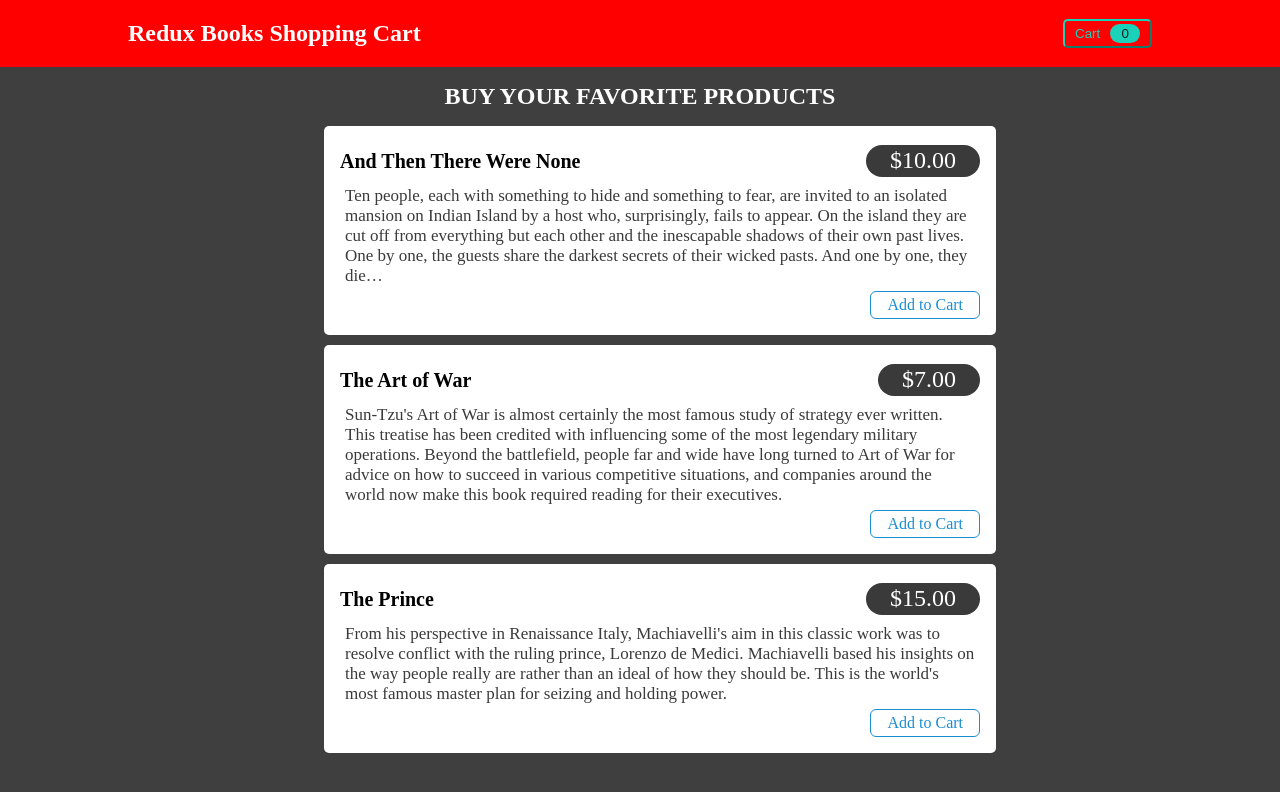
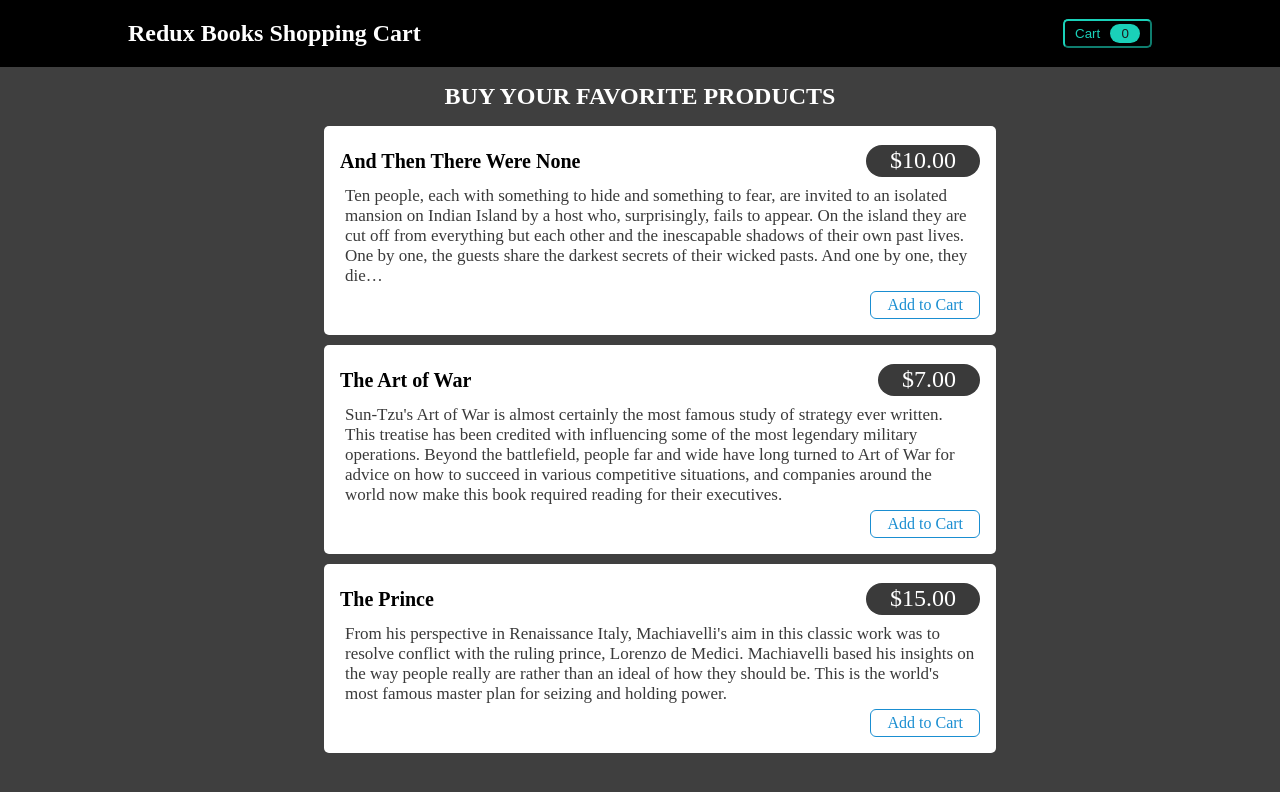
Before and after one commit to radu-dragomir-tremend/coaching-redux-project, a React (Create React App) app: page / in a window 1280 px wide. Shown: the top 792 px of the page. Built offline with nearby package versions, Linux system fonts and the light colour scheme.

Commit message:
made color black

```diff
--- a/src/index.scss
+++ b/src/index.scss
@@ -14,7 +14,7 @@ code {
   display: flex;
   align-items: center;
   justify-content: space-between;
-  background-color: red;
+  background-color: black;
   h1 {
     color: #fff;
     font-size: 1.5rem;
```
